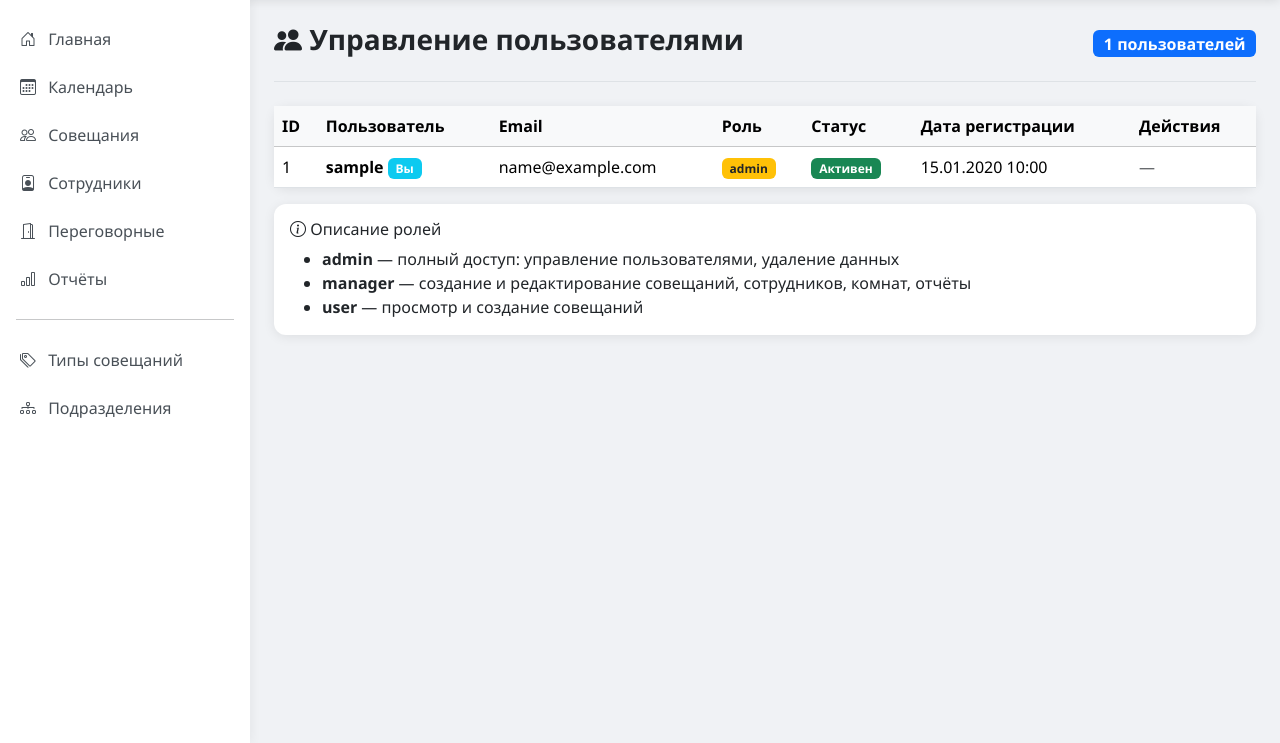
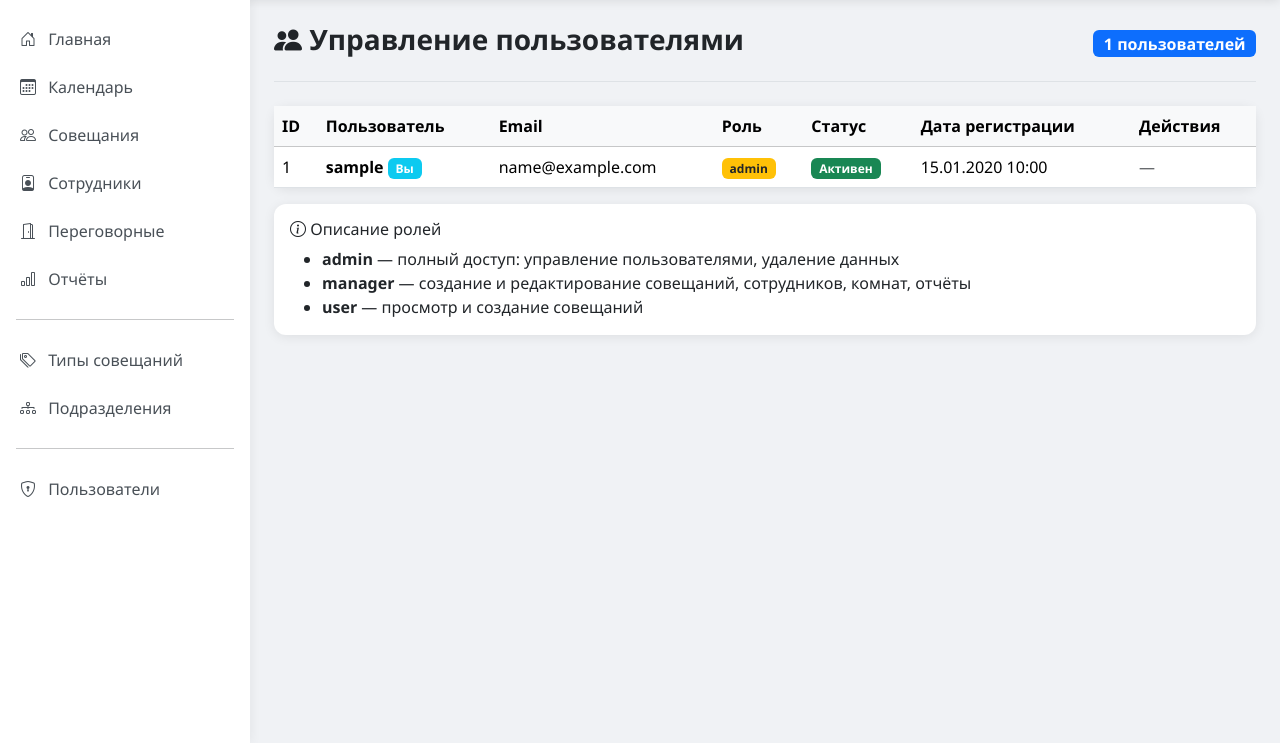
Before and after one commit to 95-Bvz/nii-aem-meetings, a Flask app: page /auth/admin/users in a window 1280 px wide. Shown: the part 57-800 px from the top of the page. Run offline with Flask 3, Linux system fonts and the light colour scheme; a user stored in the database is signed in; tables that the repository leaves empty hold one stand-in row (values such as "Sample post"); some libraries are stand-ins or nearby versions.

Commit message:
base.html

```diff
--- a/app/templates/base.html
+++ b/app/templates/base.html
@@ -492,6 +492,13 @@
                         <i class="bi bi-diagram-3"></i> Подразделения
                     </a>
                 </li>
+                {% if current_user.is_admin() %}
+                <li class="nav-item">
+                    <a class="nav-link" href="{{ url_for('auth.admin_users') }}">
+                        <i class="bi bi-shield-lock"></i> Пользователи
+                    </a>
+                </li>
+                {% endif %}
                 <hr class="mx-2">
                 <li class="nav-item">
                     <a class="nav-link" href="{{ url_for('auth.profile') }}">
@@ -562,6 +569,14 @@
                         <i class="bi bi-diagram-3"></i> Подразделения
                     </a>
                 </li>
+                {% if current_user.is_admin() %}
+                <hr class="mx-3">
+                <li class="nav-item">
+                    <a class="nav-link" href="{{ url_for('auth.admin_users') }}">
+                        <i class="bi bi-shield-lock"></i> Пользователи
+                    </a>
+                </li>
+                {% endif %}
             </ul>
         </nav>
         {% endif %}
```
